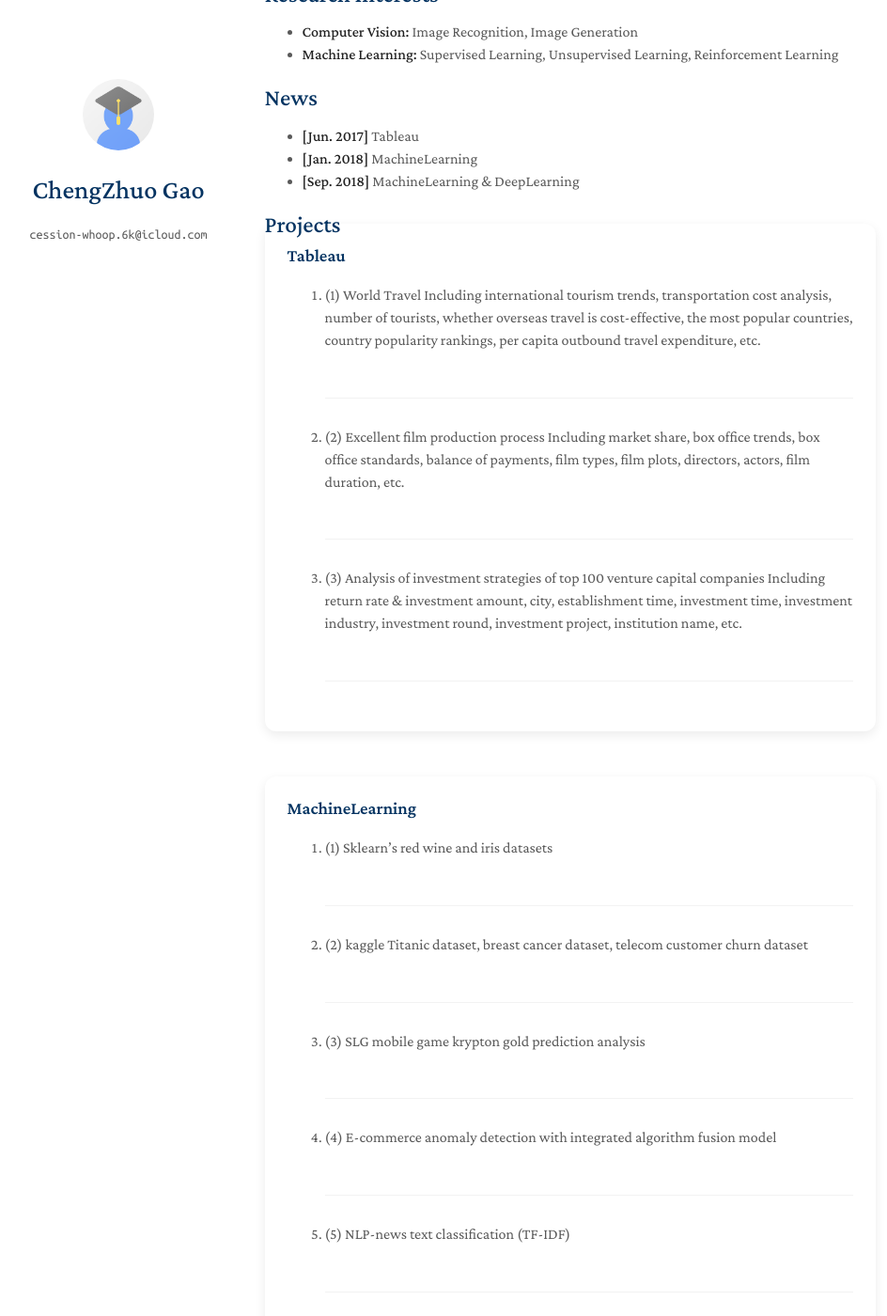
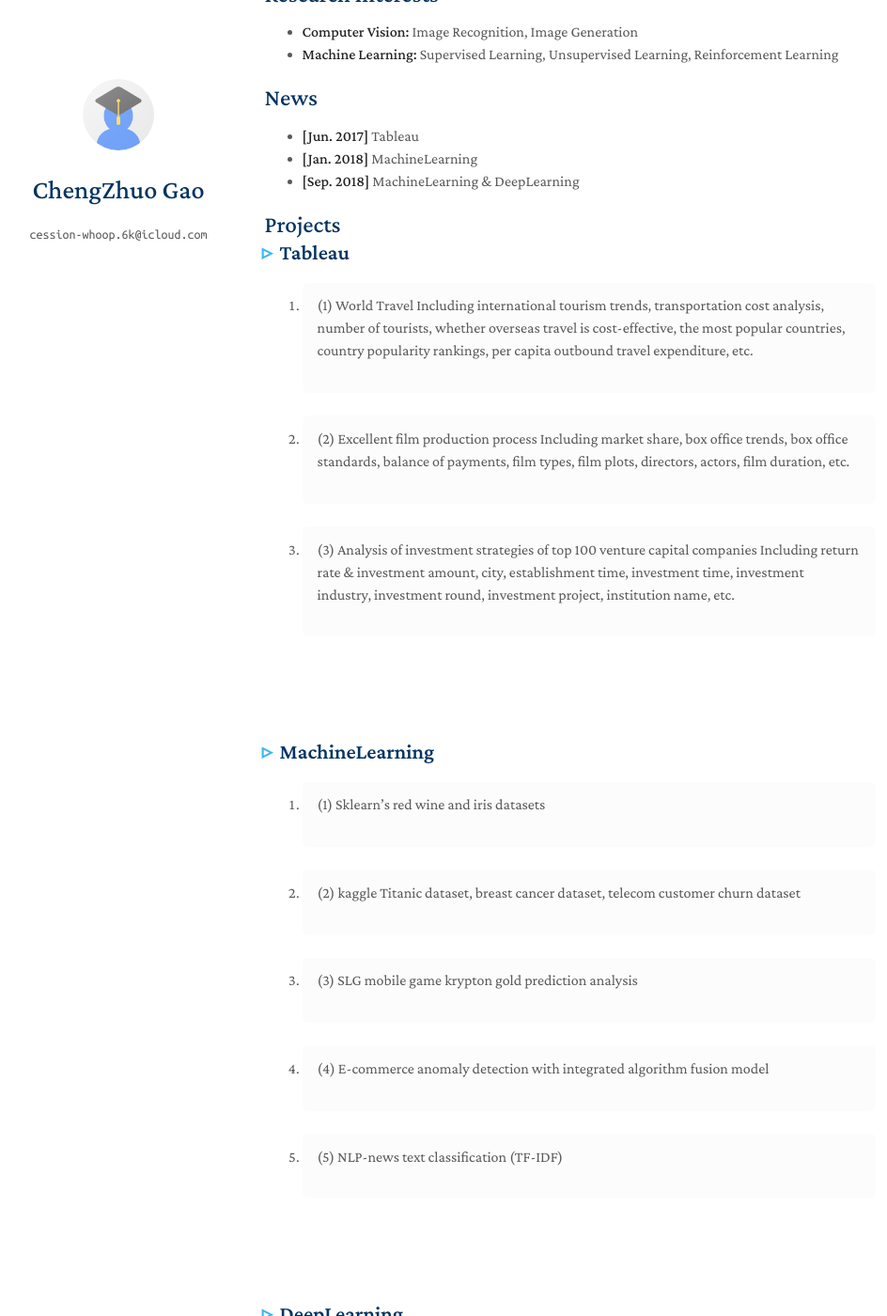
Before and after one commit to ShiJiuChenNianHuaX/Me, a Jekyll site: the page built from index.md, in a window 1280 px wide and 1400 px high, scrolled down 297 px. Shown: the whole window at 94% size, without its empty margins (150-1094 px from the left). Built offline with Jekyll 4.4.1, drawn with Linux system fonts in a browser that asks for light colours; a style sheet for code colours, icons or effects is not loaded; our own code applies the rules of GitHub Pages for plain Markdown files.

Commit message:
Update minimal-light.scss

```diff
--- a/_sass/minimal-light.scss
+++ b/_sass/minimal-light.scss
@@ -597,7 +597,6 @@ footer {
 }
 
 /* 在现有CSS中添加以下内容 */
-
 /* ===== 主内容区定位修正 ===== */
 section {
   margin-left: 260px;
@@ -605,30 +604,41 @@ section {
   max-width: 800px;
   overflow: hidden;
   position: relative;
-  z-index: 2; /* 提高层级 */
+  z-index: 2;
 }
 
-/* ===== 分类区块样式 ===== */
+/* ===== 分类区块样式（无底框版本） ===== */
 .category-block {
   margin-bottom: 3rem;
-  background: white;
-  border-radius: 12px;
-  padding: 1.5rem;
-  box-shadow: 0 4px 12px rgba(0,0,0,0.08);
+  padding: 1.2rem 0; /* 保留上下间距 */
 }
 
-@media (prefers-color-scheme: dark) {
-  .category-block {
-    background: #2a2b35;
-    box-shadow: 0 4px 12px rgba(0,0,0,0.3);
-  }
+.category-block h3 {
+  margin-bottom: 1.2rem;
+  color: #043361;
+  font-size: 1.4em;
+  position: relative;
+  padding-left: 1rem;
 }
 
-/* ===== 项目条目间距 ===== */
+.category-block h3::before {
+  content: "▹";
+  position: absolute;
+  left: -0.2rem;
+  color: #3eb7f0;
+}
+
+/* ===== 项目条目间距优化 ===== */
 .bibliography li {
-  margin-bottom: 1.8rem;
-  padding-bottom: 1.8rem;
-  border-bottom: 1px solid rgba(0,0,0,0.05);
+  margin-bottom: 1.5rem;
+  padding: 0.8rem 1rem;
+  background: rgba(245,245,245,0.3); /* 极浅背景色 */
+  border-radius: 6px;
+  transition: transform 0.2s;
+}
+
+.bibliography li:hover {
+  transform: translateX(5px);
 }
 
 /* ===== 移动端优化 ===== */
@@ -637,21 +647,13 @@ section {
     margin-left: 0;
     width: 90%;
     margin: 0 auto;
-    float: none;
   }
 
   .category-block {
-    margin-bottom: 1.5rem;
-    padding: 1rem;
+    padding: 0.8rem 0;
+  }
+
+  .bibliography li {
+    padding: 0.6rem;
   }
 }
-
-@media screen and (max-width: 480px) {
-  .project-title {
-    font-size: 1.1rem;
-  }
-
-  .project-details li {
-    font-size: 0.95rem;
-  }
-}
```
